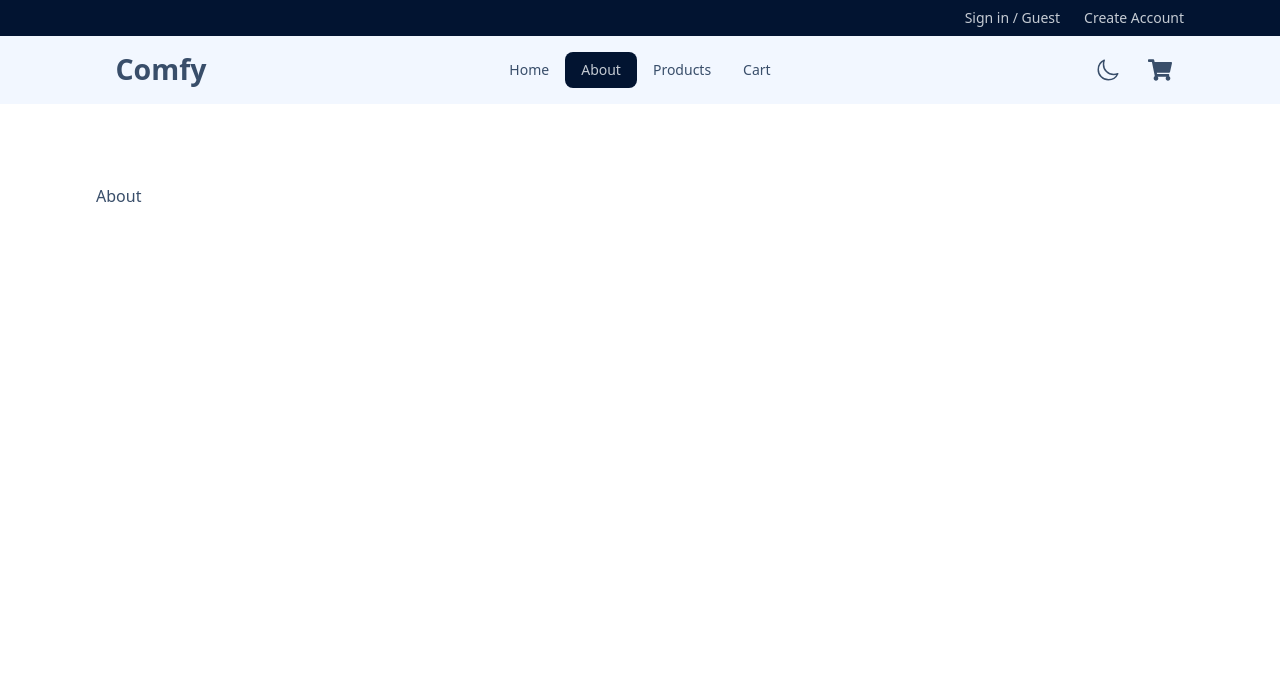
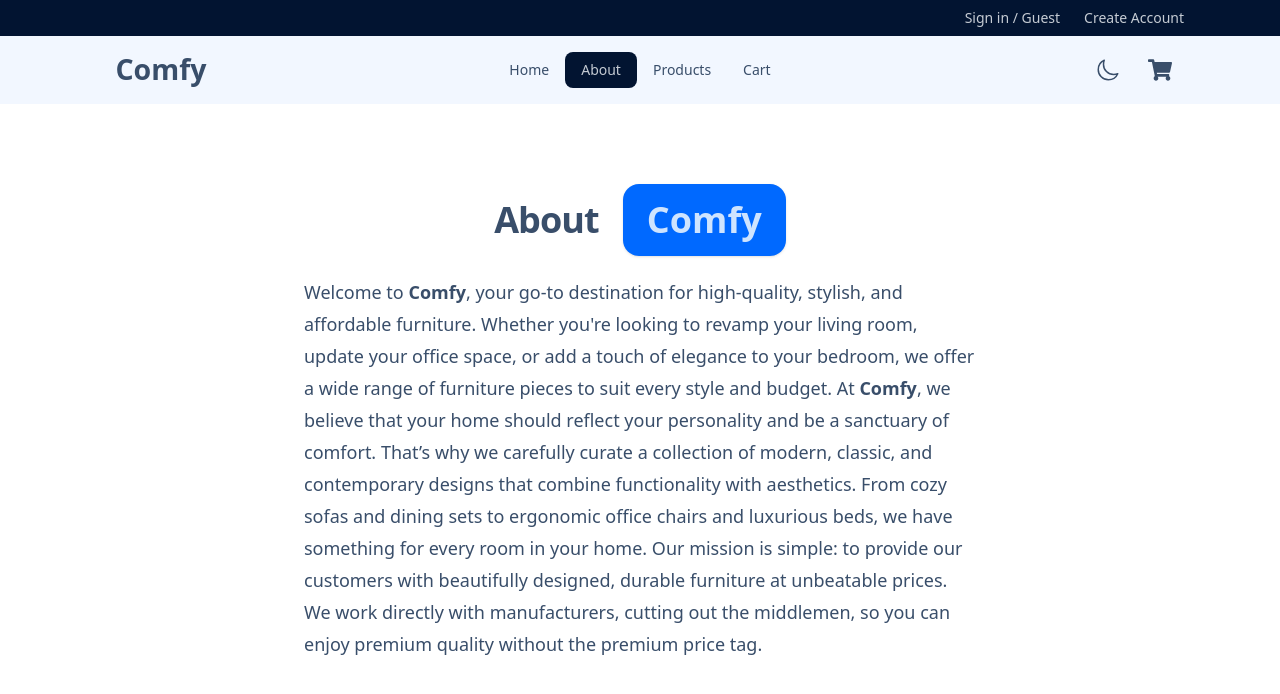
Before and after one commit to Jackster042/ComfyStore, a React (Vite) app: page /about in a window 1280 px wide. Shown: the top 694 px of the page. Built offline with nearby package versions, Linux system fonts and the light colour scheme.

Commit message:
About page done

```diff
--- a/src/pages/About.jsx
+++ b/src/pages/About.jsx
@@ -2,9 +2,35 @@ import React from "react";
 
 const About = () => {
   return (
-    <div>
-      <h1>About</h1>
-    </div>
+    <>
+      <div className="flex flex-wrap gap-2 sm:gap-x-6 items-center justify-center">
+        <h1 className="text-4xl font-bold leading-none tracking-tight">
+          About
+        </h1>
+        <div className="stats bg-primary shadow">
+          <div className="stat">
+            <div className="stat-title text-primary-content text-4xl font-bold ">
+              Comfy
+            </div>
+          </div>
+        </div>
+      </div>
+      <p className="mt-5 text-lg leading-8 max-w-2xl mx-auto">
+        Welcome to <b>Comfy</b>, your go-to destination for high-quality,
+        stylish, and affordable furniture. Whether you're looking to revamp your
+        living room, update your office space, or add a touch of elegance to
+        your bedroom, we offer a wide range of furniture pieces to suit every
+        style and budget. At <b>Comfy</b>, we believe that your home should
+        reflect your personality and be a sanctuary of comfort. That’s why we
+        carefully curate a collection of modern, classic, and contemporary
+        designs that combine functionality with aesthetics. From cozy sofas and
+        dining sets to ergonomic office chairs and luxurious beds, we have
+        something for every room in your home. Our mission is simple: to provide
+        our customers with beautifully designed, durable furniture at unbeatable
+        prices. We work directly with manufacturers, cutting out the middlemen,
+        so you can enjoy premium quality without the premium price tag.
+      </p>
+    </>
   );
 };
 
```
Also changed, not shown: src/components/Navbar.jsx (+11 -1 lines).
